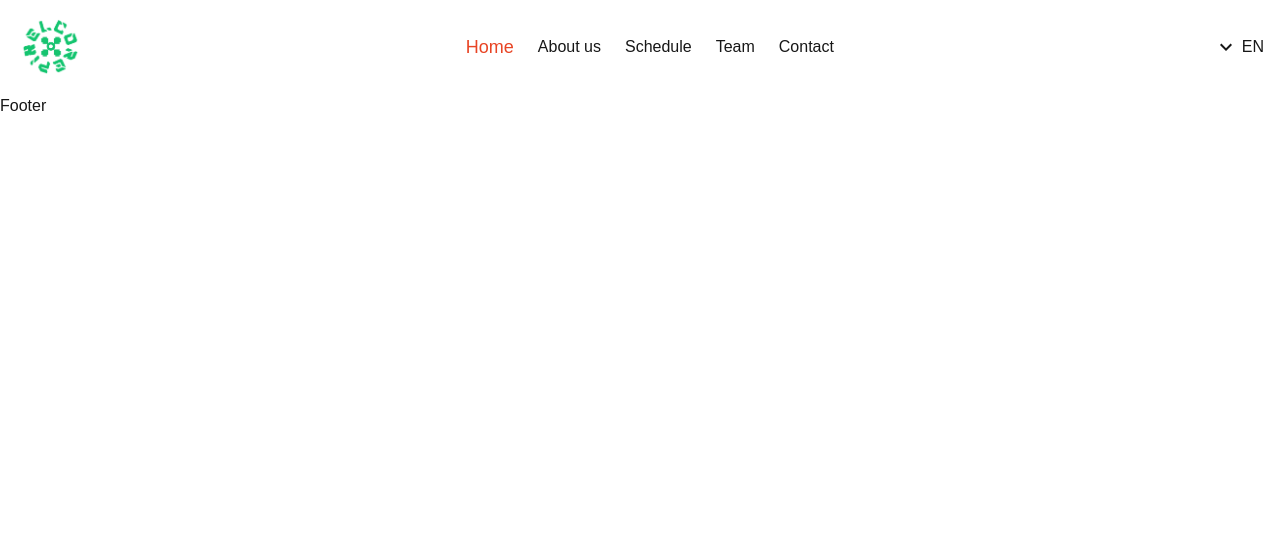
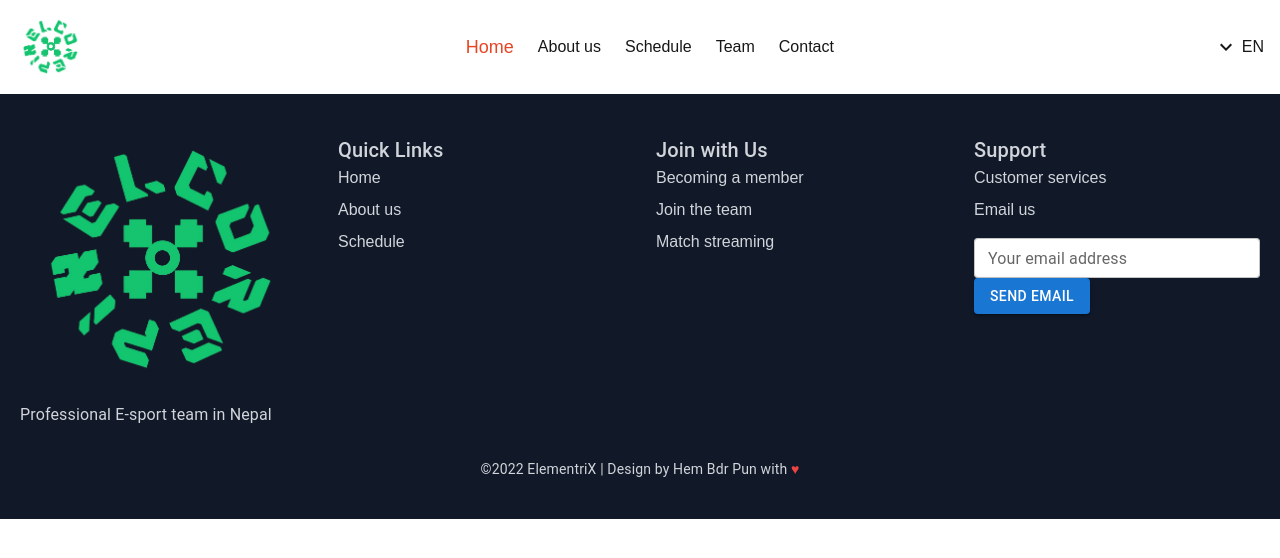
Before and after one commit to djtimog/pixelcore-gaming, a Next.js app: page / in a window 1280 px wide. Shown: the top 558 px of the page. Built offline with nearby package versions, Linux system fonts and the light colour scheme.

Commit message:
starting with footer

```diff
--- a/components/footer/index.tsx
+++ b/components/footer/index.tsx
@@ -1,10 +1,58 @@
+// components/Footer.tsx
+import { Typography, TextField, Button } from '@mui/material';
 
 const Footer = () => {
-    return (
-        <footer>
-            <div>Footer</div>
-        </footer>
-    );
+  return (
+    <footer className="bg-gray-900 text-gray-300 py-10 px-5">
+      <div className="max-w-7xl mx-auto grid grid-cols-1 md:grid-cols-4 gap-8">
+        <div>
+          <img src="/logo.png" alt="Elementrix Logo" className="mb-4" />
+          <Typography variant="body1">Professional E-sport team in Nepal</Typography>
+        </div>
+
+        <div>
+          <Typography variant="h6" className="font-bold mb-4">Quick Links</Typography>
+          <ul className="space-y-2">
+            <li><a href="#" className="hover:text-white">Home</a></li>
+            <li><a href="#" className="hover:text-white">About us</a></li>
+            <li><a href="#" className="hover:text-white">Schedule</a></li>
+          </ul>
+        </div>
+
+        <div>
+          <Typography variant="h6" className="font-bold mb-4">Join with Us</Typography>
+          <ul className="space-y-2">
+            <li><a href="#" className="hover:text-white">Becoming a member</a></li>
+            <li><a href="#" className="hover:text-white">Join the team</a></li>
+            <li><a href="#" className="hover:text-white">Match streaming</a></li>
+          </ul>
+        </div>
+
+        <div>
+          <Typography variant="h6" className="font-bold mb-4">Support</Typography>
+          <ul className="space-y-2">
+            <li><a href="#" className="hover:text-white">Customer services</a></li>
+            <li><a href="#" className="hover:text-white">Email us</a></li>
+          </ul>
+          <div className="mt-4">
+            <TextField
+              label="Your email address"
+              variant="outlined"
+              size="small"
+              className="bg-white rounded"
+              fullWidth
+            />
+            <Button variant="contained" color="primary" className="mt-2">Send email</Button>
+          </div>
+        </div>
+      </div>
+      <div className="text-center mt-8">
+        <Typography variant="body2">
+          &copy;2022 ElementriX | Design by Hem Bdr Pun with <span className="text-red-500">&hearts;</span>
+        </Typography>
+      </div>
+    </footer>
+  );
 }
 
 export default Footer;
--- a/components/header/index.tsx
+++ b/components/header/index.tsx
@@ -83,7 +83,7 @@ const toggleDrawer = (open: boolean) => (event: KeyboardEvent | MouseEvent) => {
           <Drawer anchor="right" open={drawerOpen} onClose={toggleDrawer(false)}>
             <div className="p-4 w-64 h-full">
               <div className="flex justify-between items-center mb-4">
-                <Image src={logo} alt="Logo" width={40} height={40} />
+                <Image src={logo} alt="Logo" width={50} height={50} />
                 <div className="flex items-center space-x-1">
                     <button onClick={handleLanguageClick}>
                         <ExpandMore />
```
